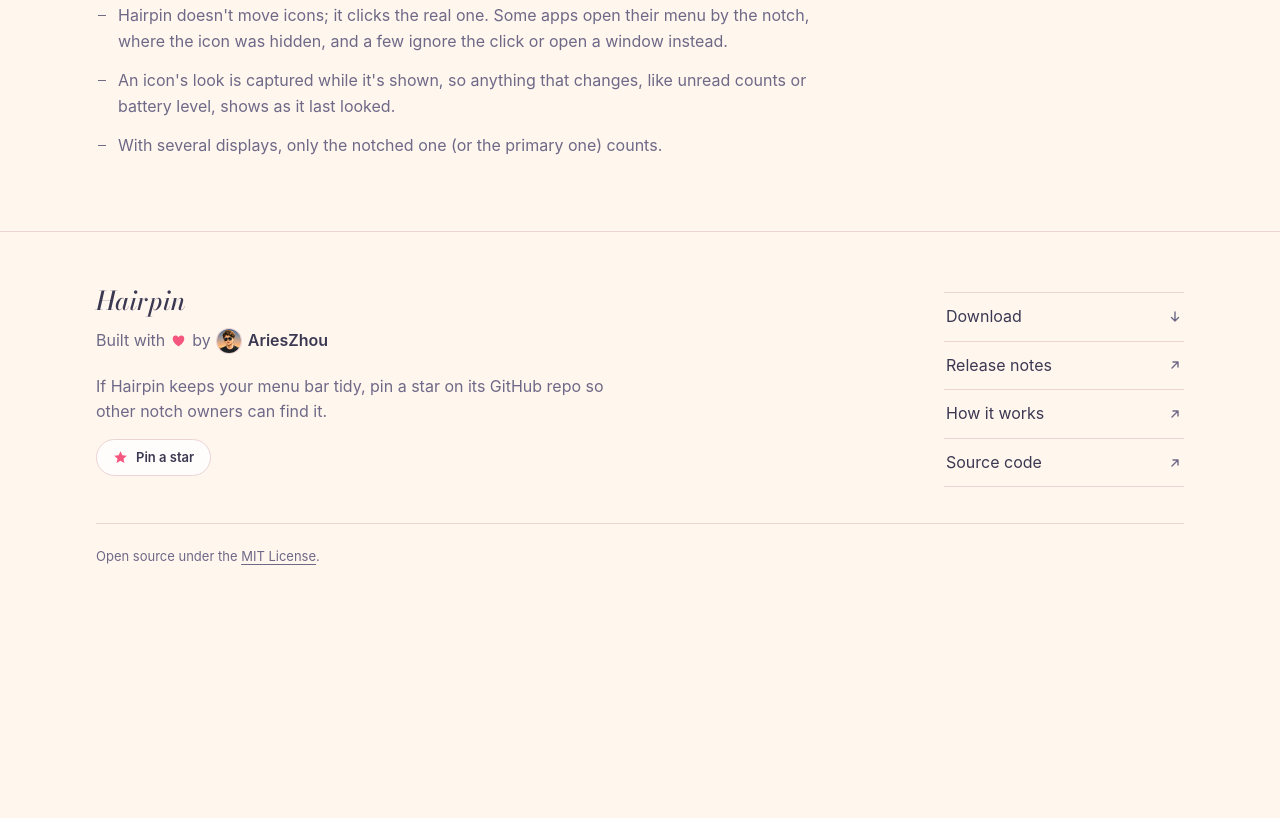
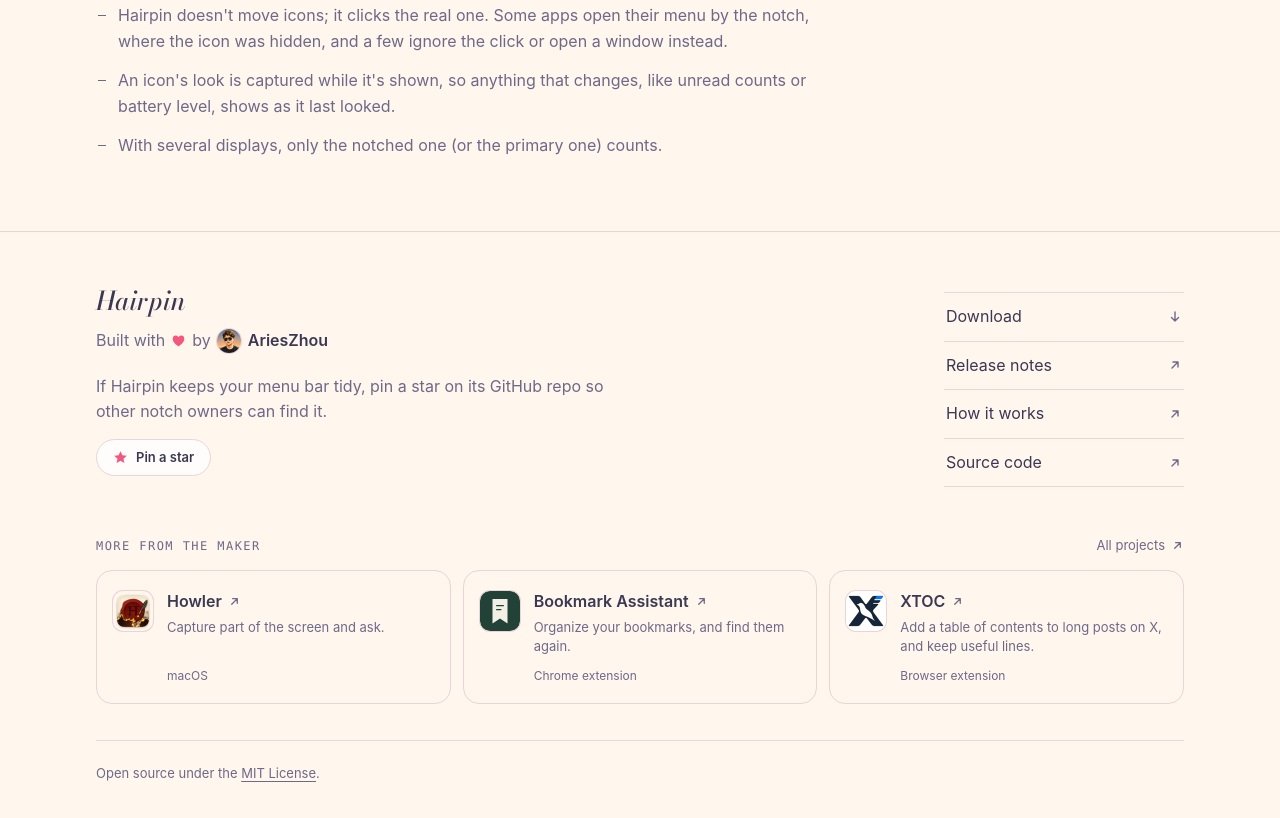
Before and after one commit to HiAriesZhou/Hairpin, a plain HTML site: page site/index.html in a window 1280 px wide. Shown: the part 2779-3597 px from the top of the page. Before the commit the page ends 3386 px from the top, so only its background shows below. Drawn offline with Linux system fonts and the light colour scheme.

Commit message:
feat(site): add author product cards to footer

```diff
--- a/site/index.html
+++ b/site/index.html
@@ -106,7 +106,8 @@ body {
 a { color: var(--satin-ink); text-underline-offset: 3px; text-decoration-thickness: 1px; }
 a:hover { text-decoration-thickness: 2px; }
 :focus-visible { outline: 2px solid var(--satin); outline-offset: 3px; border-radius: 4px; }
-.btn:focus-visible, .lang:focus-visible, .star-btn:focus-visible { border-radius: 999px; }
+.btn:focus-visible, .lang:focus-visible, .star-btn:focus-visible, .works-all:focus-visible { border-radius: 999px; }
+.product:focus-visible { border-radius: 16px; }
 h1, h2, h3 { font-family: var(--display); font-weight: 500; text-wrap: balance; margin: 0; }
 p { margin: 0; }
 .eyebrow {
@@ -302,8 +303,11 @@ section.band { padding-block: 72px; border-top: 1px solid var(--rule); }
 .limits li::before { content: ""; position: absolute; left: 2px; top: 0.72em; width: 8px; height: 1px; background: var(--ink-soft); }
 
 footer { border-top: 1px solid var(--rule); padding-block: 56px 40px; color: var(--ink-soft); }
-.foot { display: grid; grid-template-columns: minmax(0, 1fr) auto; gap: 36px 72px; align-items: start; }
-.foot-main { display: grid; gap: 14px; justify-items: start; min-width: 0; }
+.foot {
+  display: grid; grid-template-columns: minmax(0, 1fr) auto; gap: 36px 72px; align-items: start;
+  grid-template-areas: "main nav" "works works" "legal legal";
+}
+.foot-main { grid-area: main; display: grid; gap: 14px; justify-items: start; min-width: 0; }
 .foot .sign { font: italic 500 var(--step-2)/1 var(--display); color: var(--ink); }
 .credit { display: flex; flex-wrap: wrap; align-items: center; gap: 6px; }
 .heart { width: 15px; height: 15px; color: var(--satin); }
@@ -319,7 +323,7 @@ footer { border-top: 1px solid var(--rule); padding-block: 56px 40px; color: var
 .star-btn svg { width: 15px; height: 15px; color: var(--satin); }
 .star-btn:hover { border-color: var(--satin-ink); }
 .star-btn:active { transform: scale(0.97); }
-.foot-nav { display: grid; min-width: 15rem; margin-top: 4px; border-bottom: 1px solid var(--rule); }
+.foot-nav { display: grid; min-width: 15rem; margin-top: 4px; border-bottom: 1px solid var(--rule); grid-area: nav; }
 .foot-nav a {
   display: flex; align-items: center; justify-content: space-between; gap: 32px; padding: 11px 2px;
   border-top: 1px solid var(--rule); color: var(--ink); text-decoration: none; transition: color 160ms;
@@ -328,14 +332,50 @@ footer { border-top: 1px solid var(--rule); padding-block: 56px 40px; color: var
 .foot-nav a:hover { color: var(--satin-ink); }
 .foot-nav a:hover svg { color: var(--satin-ink); transform: translate(2px, -2px); }
 .foot-nav a.dl:hover svg { transform: translateY(2px); }
-.foot-legal { grid-column: 1 / -1; padding-top: 22px; border-top: 1px solid var(--rule); font-size: var(--step--1); }
+.foot-legal { grid-area: legal; padding-top: 22px; border-top: 1px solid var(--rule); font-size: var(--step--1); }
 .foot-legal a { color: var(--ink-soft); }
+.works { grid-area: works; display: grid; gap: 14px; margin-top: 12px; }
+.works-head { display: flex; flex-wrap: wrap; align-items: baseline; justify-content: space-between; gap: 12px 16px; }
+.works h2 {
+  font: 500 0.75rem/1 var(--mono); letter-spacing: 0.12em; text-transform: uppercase; color: var(--ink-soft);
+}
+.works-all {
+  display: inline-flex; align-items: center; gap: 6px; flex: none;
+  color: var(--ink-soft); text-decoration: none; font-size: var(--step--1);
+}
+.works-all svg { width: 13px; height: 13px; transition: transform 160ms ease-out, color 160ms; }
+.works-all:hover { color: var(--satin-ink); }
+.works-all:hover svg { transform: translate(2px, -2px); }
+.works-list {
+  display: grid; grid-template-columns: repeat(3, minmax(0, 1fr)); gap: 12px;
+  margin: 0; padding: 0; list-style: none;
+}
+.product {
+  display: grid; grid-template-columns: 40px minmax(0, 1fr); gap: 14px; align-items: start;
+  height: 100%; padding: 20px 16px; border: 1px solid var(--rule); border-radius: 16px;
+  background: transparent; color: inherit; text-decoration: none;
+  transition: border-color 160ms, background-color 160ms;
+}
+.product:hover { border-color: color-mix(in srgb, var(--satin-ink) 46%, var(--rule)); background: var(--tag); }
+.product-mark { width: 40px; height: 40px; border-radius: 10px; box-shadow: 0 0 0 1px var(--rule); }
+.product-copy { display: grid; grid-template-rows: auto 1fr auto; gap: 6px; min-width: 0; height: 100%; }
+.product-name {
+  display: flex; align-items: center; gap: 6px; color: var(--ink); font-weight: 600; line-height: 1.3;
+}
+.product-name svg { width: 13px; height: 13px; flex: none; color: var(--ink-soft); transition: transform 160ms ease-out, color 160ms; }
+.product:hover .product-name, .product:hover .product-name svg { color: var(--satin-ink); }
+.product:hover .product-name svg { transform: translate(2px, -2px); }
+.product-desc { color: var(--ink-soft); font-size: var(--step--1); line-height: 1.45; }
+.product-meta { color: var(--ink-soft); font-size: 0.75rem; line-height: 1.3; margin-top: 6px; }
 
 @media (max-width: 760px) {
   .top a.plain { display: none; }
   .hero { grid-template-columns: minmax(0, 1fr); gap: 16px; }
   .hero-art { width: min(100%, 360px); justify-self: center; }
   .traits, .privacy, .steps, .foot { grid-template-columns: minmax(0, 1fr); }
+  .foot { grid-template-areas: "main" "nav" "works" "legal"; }
+  .works { margin-top: 0; }
+  .works-list { grid-template-columns: minmax(0, 1fr); }
   .meta .sep { display: none; }
   .meta .star-link { display: flex; width: fit-content; margin-top: 4px; }
   .privacy { gap: 40px; }
@@ -509,6 +549,44 @@ footer { border-top: 1px solid var(--rule); padding-block: 56px 40px; color: var
       <a href="https://github.com/HiAriesZhou/Hairpin/blob/main/docs/how-it-works.md"><span data-i18n="navHow">How it works</span><svg aria-hidden="true"><use href="#i-out"/></svg></a>
       <a href="https://github.com/HiAriesZhou/Hairpin"><span data-i18n="navSrc">Source code</span><svg aria-hidden="true"><use href="#i-out"/></svg></a>
     </nav>
+    <section class="works" aria-labelledby="works-title">
+      <div class="works-head">
+        <h2 id="works-title" data-i18n="worksTitle">More from the maker</h2>
+        <a class="works-all" id="works-all" href="https://www.arieszhou.com/building"><span data-i18n="worksAll">All projects</span><svg aria-hidden="true"><use href="#i-out"/></svg></a>
+      </div>
+      <ul class="works-list">
+        <li>
+          <a class="product" href="https://howler.arieszhou.com/">
+            <img class="product-mark" src="products/howler.png" alt="" width="40" height="40">
+            <span class="product-copy">
+              <span class="product-name">Howler<svg aria-hidden="true"><use href="#i-out"/></svg></span>
+              <span class="product-desc" data-i18n="worksHowler">Capture part of the screen and ask.</span>
+              <span class="product-meta" data-i18n="worksHowlerMeta">macOS</span>
+            </span>
+          </a>
+        </li>
+        <li>
+          <a class="product" id="works-ba" href="https://www.bookmarkassistant.com/">
+            <img class="product-mark" src="products/bookmark-assistant.svg" alt="" width="40" height="40">
+            <span class="product-copy">
+              <span class="product-name">Bookmark Assistant<svg aria-hidden="true"><use href="#i-out"/></svg></span>
+              <span class="product-desc" data-i18n="worksBa">Organize your bookmarks, and find them again.</span>
+              <span class="product-meta" data-i18n="worksBaMeta">Chrome extension</span>
+            </span>
+          </a>
+        </li>
+        <li>
+          <a class="product" href="https://xtoc.arieszhou.com/">
+            <img class="product-mark" src="products/xtoc.png" alt="" width="40" height="40">
+            <span class="product-copy">
+              <span class="product-name">XTOC<svg aria-hidden="true"><use href="#i-out"/></svg></span>
+              <span class="product-desc" data-i18n="worksXtoc">Add a table of contents to long posts on X, and keep useful lines.</span>
+              <span class="product-meta" data-i18n="worksXtocMeta">Browser extension</span>
+            </span>
+          </a>
+        </li>
+      </ul>
+    </section>
     <p class="foot-legal" data-i18n="license">Open source under the <a href="https://github.com/HiAriesZhou/Hairpin/blob/main/LICENSE">MIT License</a>.</p>
   </div>
 </footer>
@@ -577,6 +655,10 @@ footer { border-top: 1px solid var(--rule); padding-block: 56px 40px; color: var
       credit: `Built with ${HEART("love")} by ${AUTHOR}`,
       invite: "If Hairpin keeps your menu bar tidy, pin a star on its GitHub repo so other notch owners can find it.",
       navDl: "Download", navSrc: "Source code", aFoot: "Links",
+      worksTitle: "More from the maker", worksAll: "All projects",
+      worksHowler: "Capture part of the screen and ask.", worksHowlerMeta: "macOS",
+      worksBa: "Organize your bookmarks, and find them again.", worksBaMeta: "Chrome extension",
+      worksXtoc: "Add a table of contents to long posts on X, and keep useful lines.", worksXtocMeta: "Browser extension",
       license: 'Open source under the <a href="https://github.com/HiAriesZhou/Hairpin/blob/main/LICENSE">MIT License</a>.',
       aDemo: "Interactive demo", aRow: "Hidden icons", aLess: "Fewer icons", aMore: "More icons", aTag: "Permissions summary",
       releases: "Release notes", switchTo: "中文", clock: "Wed Oct 28  9:41",
@@ -616,6 +698,10 @@ footer { border-top: 1px solid var(--rule); padding-block: 56px 40px; color: var
       credit: `由 ${AUTHOR} 用 ${HEART("爱心")} 制作`,
       invite: "要是 Hairpin 帮你把菜单栏收拾利落了，就去 GitHub 给它别一颗星，让更多刘海屏用户找到它。",
       navDl: "下载", navSrc: "源代码", aFoot: "链接",
+      worksTitle: "我做的其他工具", worksAll: "全部作品",
+      worksHowler: "截取屏幕一角，随时提问。", worksHowlerMeta: "macOS",
+      worksBa: "整理书签，找回收藏。", worksBaMeta: "Chrome 扩展",
+      worksXtoc: "给 X 长文加目录，留下有用的段落。", worksXtocMeta: "浏览器扩展",
       license: '基于 <a href="https://github.com/HiAriesZhou/Hairpin/blob/main/LICENSE">MIT 协议</a>开源。',
       aDemo: "交互演示", aRow: "被藏起来的图标", aLess: "减少图标", aMore: "增加图标", aTag: "权限摘要",
       releases: "更新日志", switchTo: "EN", clock: "10月28日 周三  9:41",
@@ -641,6 +727,8 @@ footer { border-top: 1px solid var(--rule); padding-block: 56px 40px; color: var
     document.querySelectorAll("[data-i18n-aria]").forEach(el => el.setAttribute("aria-label", t[el.dataset.i18nAria]));
     $("lang").textContent = t.switchTo;
     $("lang").lang = lang === "zh" ? "en" : "zh-CN";
+    $("works-all").href = lang === "zh" ? "https://www.arieszhou.com/zh/building" : "https://www.arieszhou.com/building";
+    $("works-ba").href = lang === "zh" ? "https://www.bookmarkassistant.com/zh-CN" : "https://www.bookmarkassistant.com/";
     render();
   }
 
```
Also changed, not shown: site/products/NOTICE.txt (added), site/products/bookmark-assistant.svg (added), site/products/howler.png (added), site/products/xtoc.png (added).
